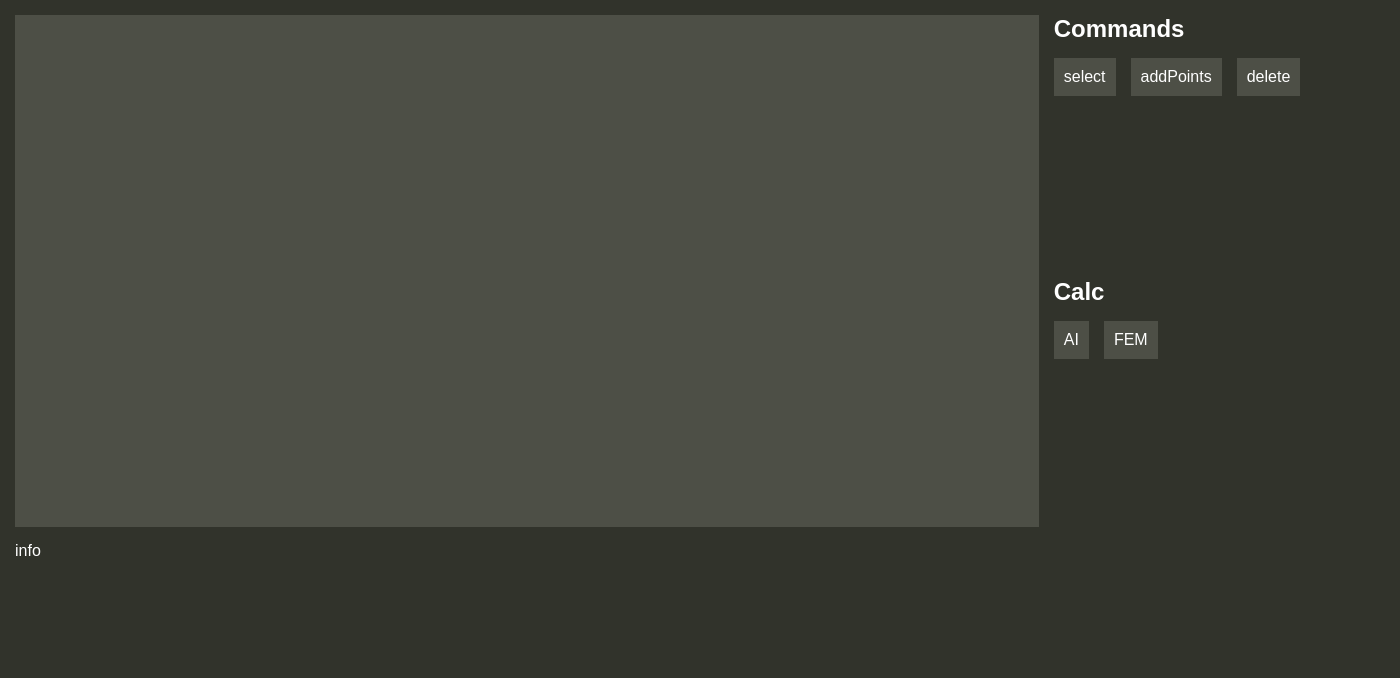
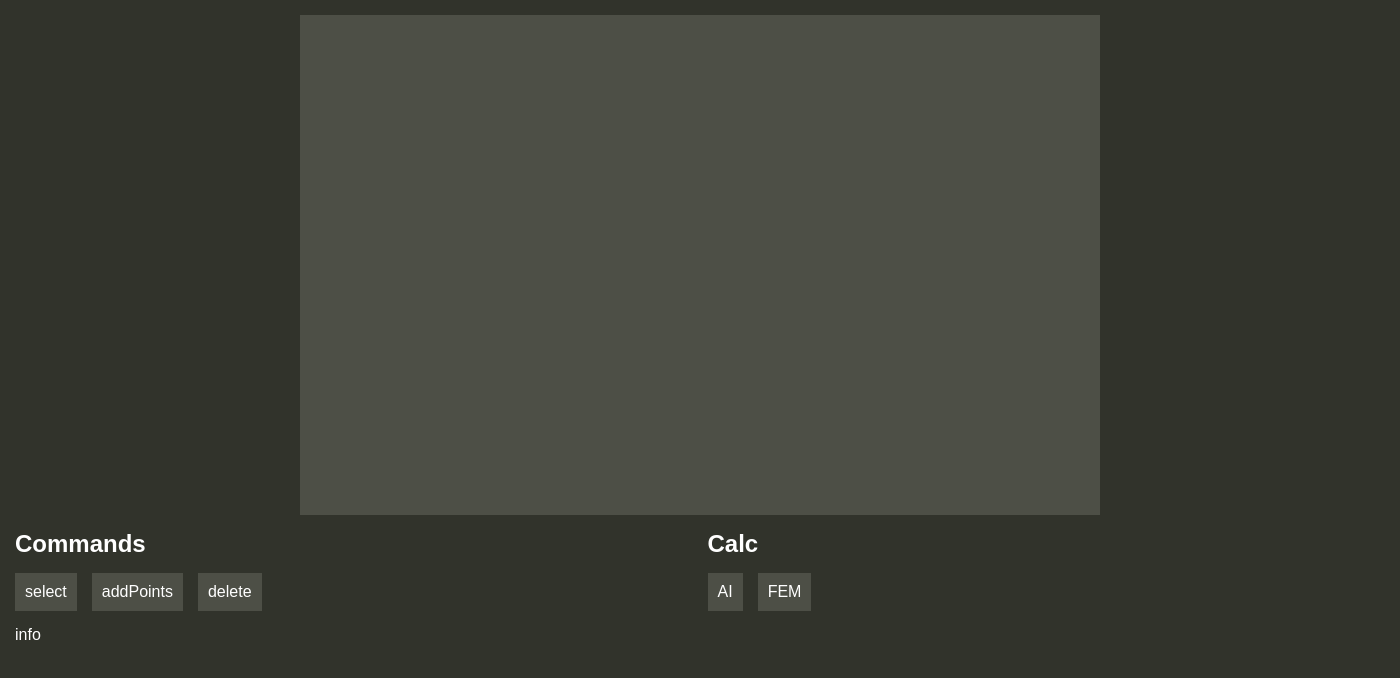
Before and after one commit to Repet124/fem-vs-ai, an Electron app: page public/index.html in a window 1400 px wide. Both pictures are taken after a click on the item "select". Drawn offline with Linux system fonts and the light colour scheme.

Commit message:
Scale canvas fix

```diff
--- a/public/editor/actions.js
+++ b/public/editor/actions.js
@@ -16,6 +16,7 @@ function addPoints() {
 			point = schema.createPoint(e.clientX, e.clientY)
 		}
 		var cords = schema.toSchemaCords(e.clientX, e.clientY);
+
 		point.move(cords.x, cords.y);
 		schema.draw();
 	});
--- a/public/editor/control/Schema.js
+++ b/public/editor/control/Schema.js
@@ -1,5 +1,7 @@
 import statusEnum from './StatusEnum.js';
 import SchemaElement from './SchemaElement.js';
+import Point from '../elements/Point.js';
+import Bar from '../elements/Bar.js';
 
 export default class Schema {
 	#temp = {
@@ -13,6 +15,9 @@ export default class Schema {
 
 	constructor(canvas) {
 		this.canvas = new SchemaElement(canvas);
+		this.ctx = canvas.getContext('2d');
+		this.ctx.translate(0, canvas.height);
+		this.ctx.scale(1,-1);
 	}
 
 	createPoint(x, y) {
@@ -82,7 +87,9 @@ export default class Schema {
 	}
 
 	decline() {
-		this.#temp[entityKey] = [];
+		for (let entityKey in this.#temp) {
+			this.#temp[entityKey] = [];
+		}
 	}
 
 	selectModeOn() {
@@ -117,4 +124,12 @@ export default class Schema {
 		}
 	}
 
+	draw() {
+		this.ctx.clearRect(0,0,this.canvas.htmlNode.width, this.canvas.htmlNode.height);
+		for (let entityKey in this.#static) {
+			this.#static[entityKey].forEach(entity => !entity.tempLink && entity.draw(this.ctx));
+			this.#temp[entityKey].forEach(entity => entity.draw(this.ctx));
+		}
+	}
+
 }
--- a/public/editor/elements/Bar.js
+++ b/public/editor/elements/Bar.js
@@ -1,5 +1,5 @@
 import { schema } from '../init.js';
-import statusEnum from '../editor/control/StatucEnum.js';
+import statusEnum from '../control/StatusEnum.js';
 import SchemaElement from '../control/SchemaElement.js';
 
 export default class Bar {
@@ -11,7 +11,7 @@ export default class Bar {
 		this.status = statusEnum.new;
 		this.unlink = null;
 		this.delete = null;
-		buildElem();
+		this.buildElem();
 		this.schemaElem = new SchemaElement(this.elem);
 	}
 
--- a/public/editor/elements/Point.js
+++ b/public/editor/elements/Point.js
@@ -1,5 +1,5 @@
 import { schema } from '../init.js';
-import statusEnum from '../control/StatucEnum.js';
+import statusEnum from '../control/StatusEnum.js';
 import SchemaElement from '../control/SchemaElement.js';
 
 export default class Point {
@@ -11,7 +11,7 @@ export default class Point {
 		this.status = statusEnum.new;
 		this.unlink = null;
 		this.delete = null;
-		buildElem();
+		this.buildElem();
 		this.schemaElem = new SchemaElement(this.elem);
 	}
 
--- a/public/index.html
+++ b/public/index.html
@@ -16,7 +16,7 @@
 	</head>
 	<body>
 		<div id="editor">
-			<canvas id="canvas"></canvas>
+			<canvas id="canvas" width="800" height="500"></canvas>
 			<section id="pallete-command" class="pallete">
 				<h2>Commands</h2>
 				<ul>
--- a/public/style.css
+++ b/public/style.css
@@ -20,8 +20,8 @@ body {
 	grid-template-columns: repeat(4, 1fr);
 	gap: 15px;
 	grid-template-areas:
-		"canvas canvas canvas command"
-		"canvas canvas canvas calc"
+		"canvas canvas canvas canvas"
+		"command command calc calc"
 		"info info info info";
 	padding: 15px;
 	color: #fff;
@@ -30,8 +30,7 @@ body {
 #canvas {
 	grid-area: canvas;
 	cursor: crosshair;
-	width: 100%;
-	height: 100%;
+	place-self: center;
 	background-color: var(--gray);
 }
 #pallete-command {
```
